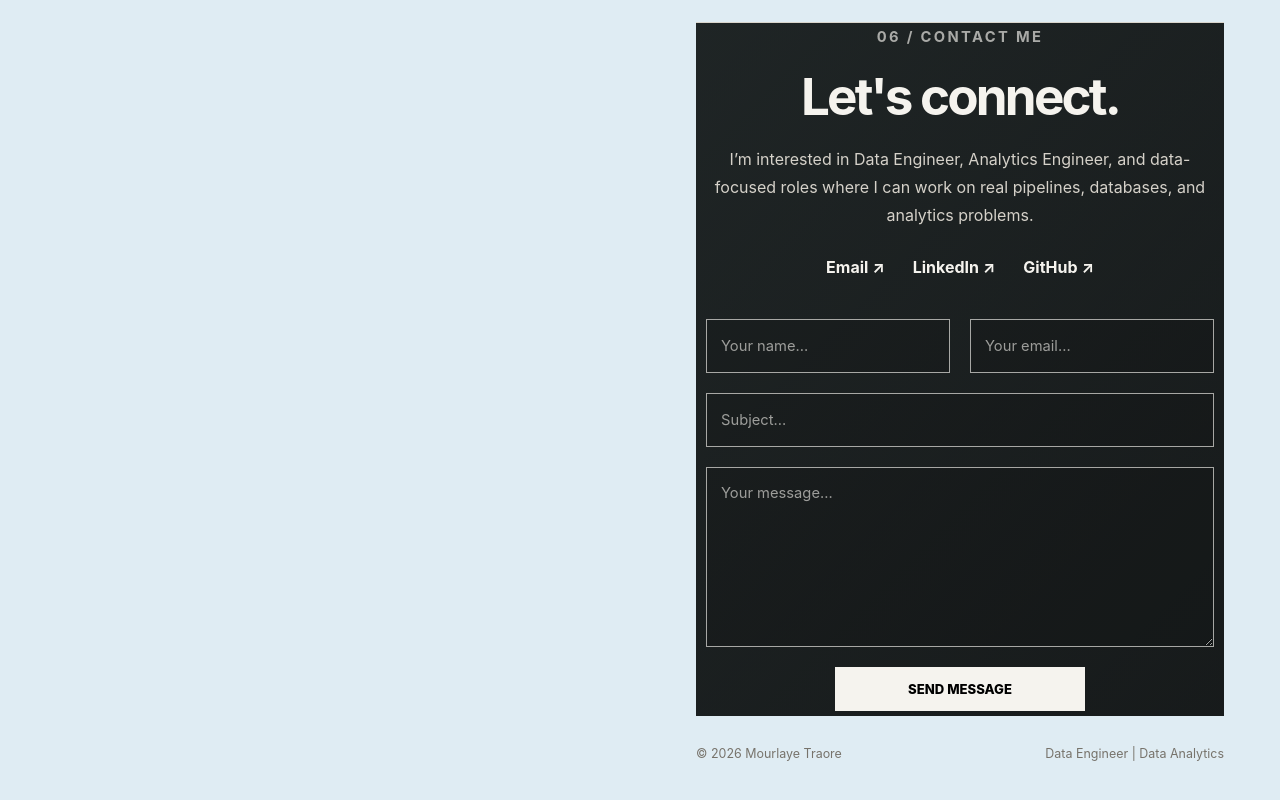
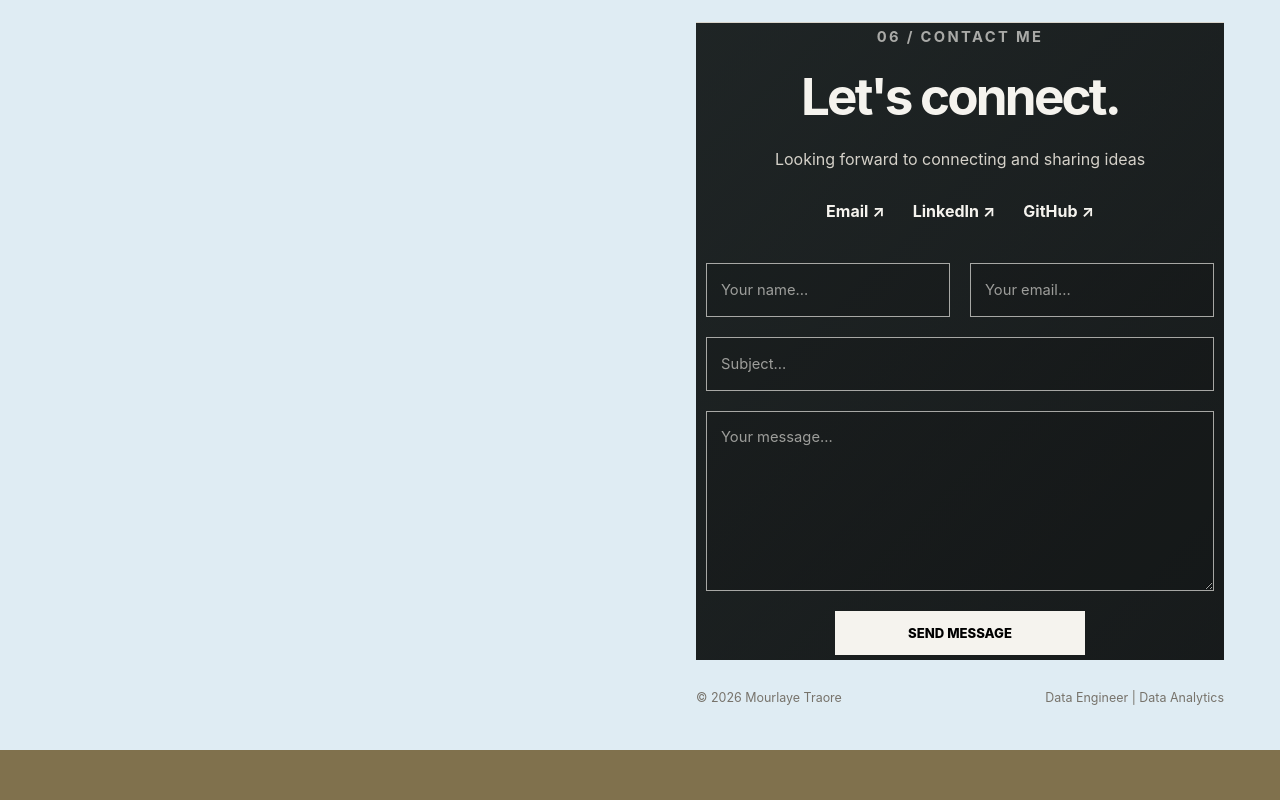
Before and after one commit to murltre/mourlaye-portfolio, a React (Vite) app: page / in a window 1280 px wide. Shown: the part 8164-8964 px from the top of the page. After the commit the page ends 8914 px from the top, so only its background shows below. Built offline with nearby package versions, Linux system fonts and the light colour scheme.

Commit message:
Update main.jsx

```diff
--- a/src/main.jsx
+++ b/src/main.jsx
@@ -516,9 +516,7 @@ function App() {
               <h2>Let's connect.</h2>
 
               <p className="contact-intro">
-                I’m interested in Data Engineer, Analytics Engineer, and
-                data-focused roles where I can work on real pipelines,
-                databases, and analytics problems.
+                Looking forward to connecting and sharing ideas
               </p>
 
               <div className="contact-links">
```
